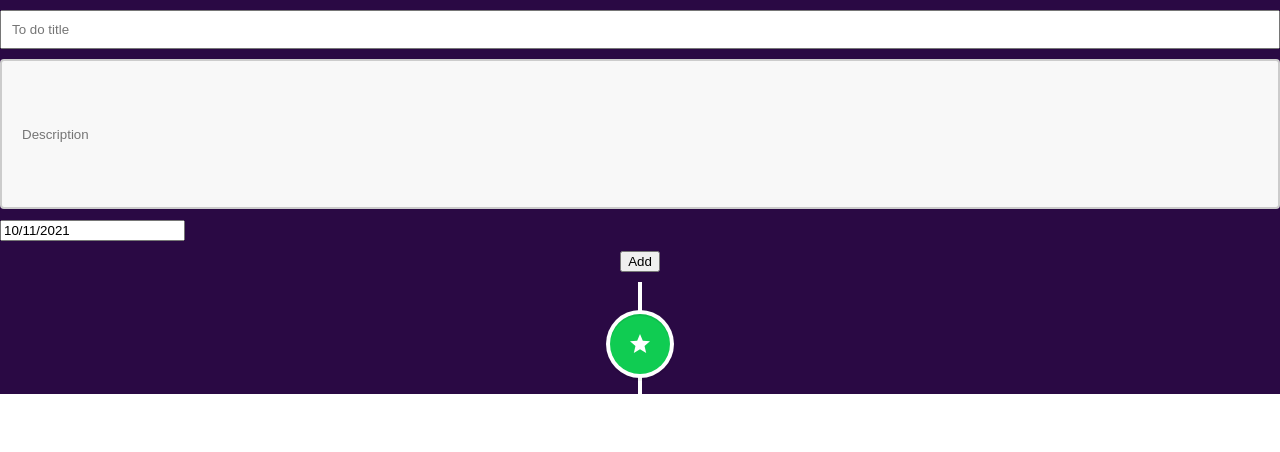
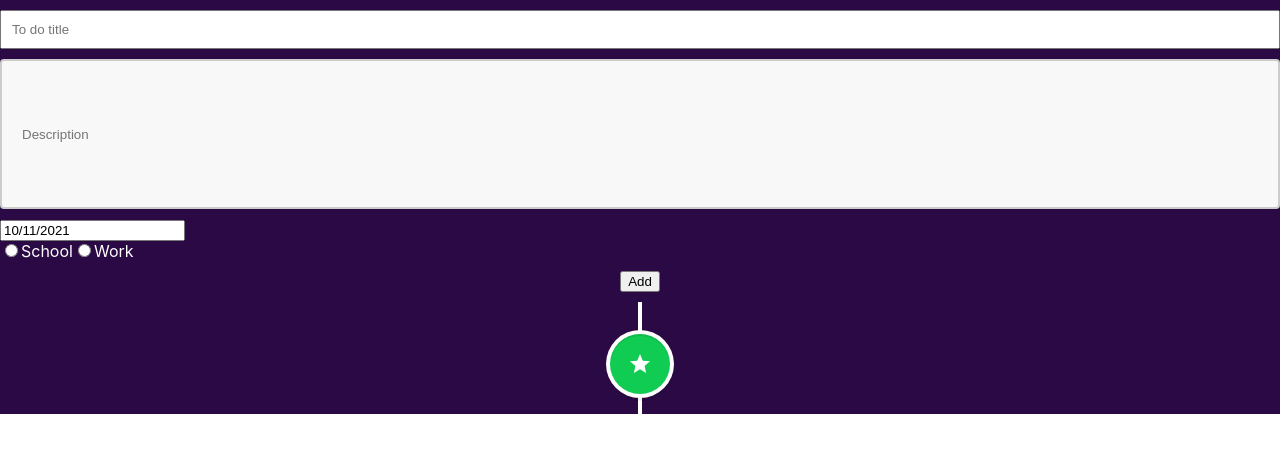
Before and after one commit to minhtri06ltr/TODO, a React (Create React App) app: page / in a window 1280 px wide. Shown: the top 452 px of the page. Built offline with nearby package versions, Linux system fonts and the light colour scheme.

Commit message:
add type todo

```diff
--- a/src/components/TodoForm.js
+++ b/src/components/TodoForm.js
@@ -11,15 +11,15 @@ import "react-datepicker/dist/react-datepicker.css";
 function TodoForm() {
   const { dispatch } = useContext(TodoContext);
   const [title, setTitle] = useState("");
-  const [type, setType] = useState({
-    value: "select",
-  });
+  const [type, setType] = useState("");
   const [startDate, setStartDate] = useState(
     new Date(),
   );
-
   const [description, setDescription] =
     useState("");
+  const inputTypeHandler = (e) => {
+    setType(e.target.id);
+  };
   const inputTitleHandler = (e) => {
     setTitle(e.target.value);
   };
@@ -96,6 +96,22 @@ function TodoForm() {
           minDate={new Date()}
         />
       </div>
+      <div style={{ color: "#fff" }}>
+        <input
+          type="radio"
+          name="type"
+          onChange={inputTypeHandler}
+          id="school"
+        />
+        School
+        <input
+          type="radio"
+          onChange={inputTypeHandler}
+          id="work"
+          name="type"
+        />
+        Work
+      </div>
       <button
         onClick={addHandler}
         style={{
--- a/src/components/TodoItem.js
+++ b/src/components/TodoItem.js
@@ -13,7 +13,7 @@ import {
 } from "../reducers/types";
 import { TodoContext } from "../contexts/TodoContext";
 
-function TodoItem({ todo, count }) {
+function TodoItem({ todo }) {
   const { dispatch } = useContext(TodoContext);
   let type = {};
   let icon = <WorkIcon />;
@@ -36,7 +36,7 @@ function TodoItem({ todo, count }) {
         style={{ cursor: "pointer" }}
       />
     );
-  } else if (count % 2 !== 0) {
+  } else if (todo.type === "work") {
     type = {
       background: "rgb(233, 30, 99)",
       color: "#fff",
--- a/src/components/TodoList.js
+++ b/src/components/TodoList.js
@@ -9,18 +9,12 @@ import {
 import "react-vertical-timeline-component/style.min.css";
 function TodoList() {
   const { todoList } = useContext(TodoContext);
-  let count = 1;
   return (
     <>
       <VerticalTimeline>
         {todoList.map((todo) => {
-          count++;
           return (
-            <TodoItem
-              key={todo.id}
-              todo={todo}
-              count={count}
-            />
+            <TodoItem key={todo.id} todo={todo} />
           );
         })}
 
```
